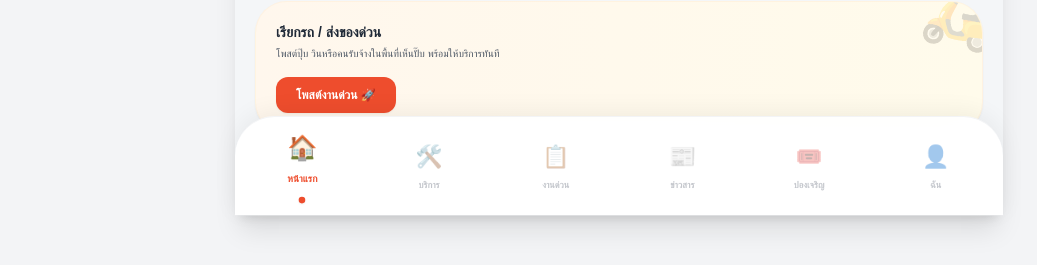
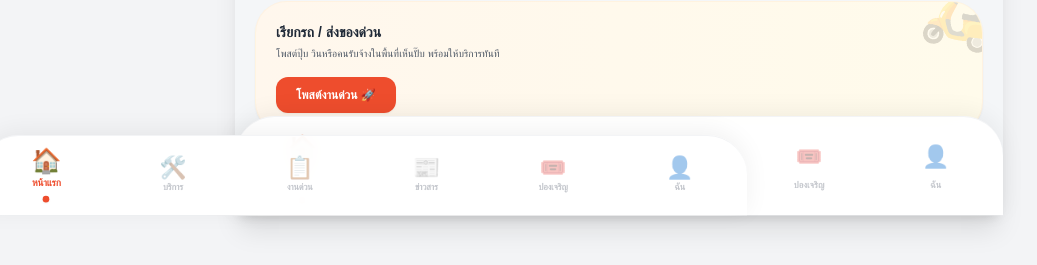
Before and after one commit to BSam-B3/jong-jaroen, a Next.js app: page / in a window 1280 px wide. Shown: the part 585-850 px from the top of the page, without its empty margins (21-1058 px from the left). Built offline with nearby package versions, Linux system fonts and the light colour scheme; no server answers; the database is empty.

Commit message:
feat(layout): inject BottomNav globally in RootLayout with pb-28

```diff
--- a/app/layout.tsx
+++ b/app/layout.tsx
@@ -1,5 +1,6 @@
 import type { Metadata } from 'next'
 import './globals.css'
+import BottomNav from '@/app/components/BottomNav'
 
 export const metadata: Metadata = {
     title: 'จงเจริญ | Jong Jaroen',
@@ -13,7 +14,10 @@ export default function RootLayout({
 }) {
     return (
           <html lang="th">
-      <body className="bg-gray-50 min-h-screen">{children}</body>
+                <body className="bg-gray-50 min-h-screen">
+                        <main className="pb-28">{children}</main>
+                        <BottomNav />
+                </body>
           </html>
         )
 }
```
Lines whose indentation alone changed are shown as unchanged.
